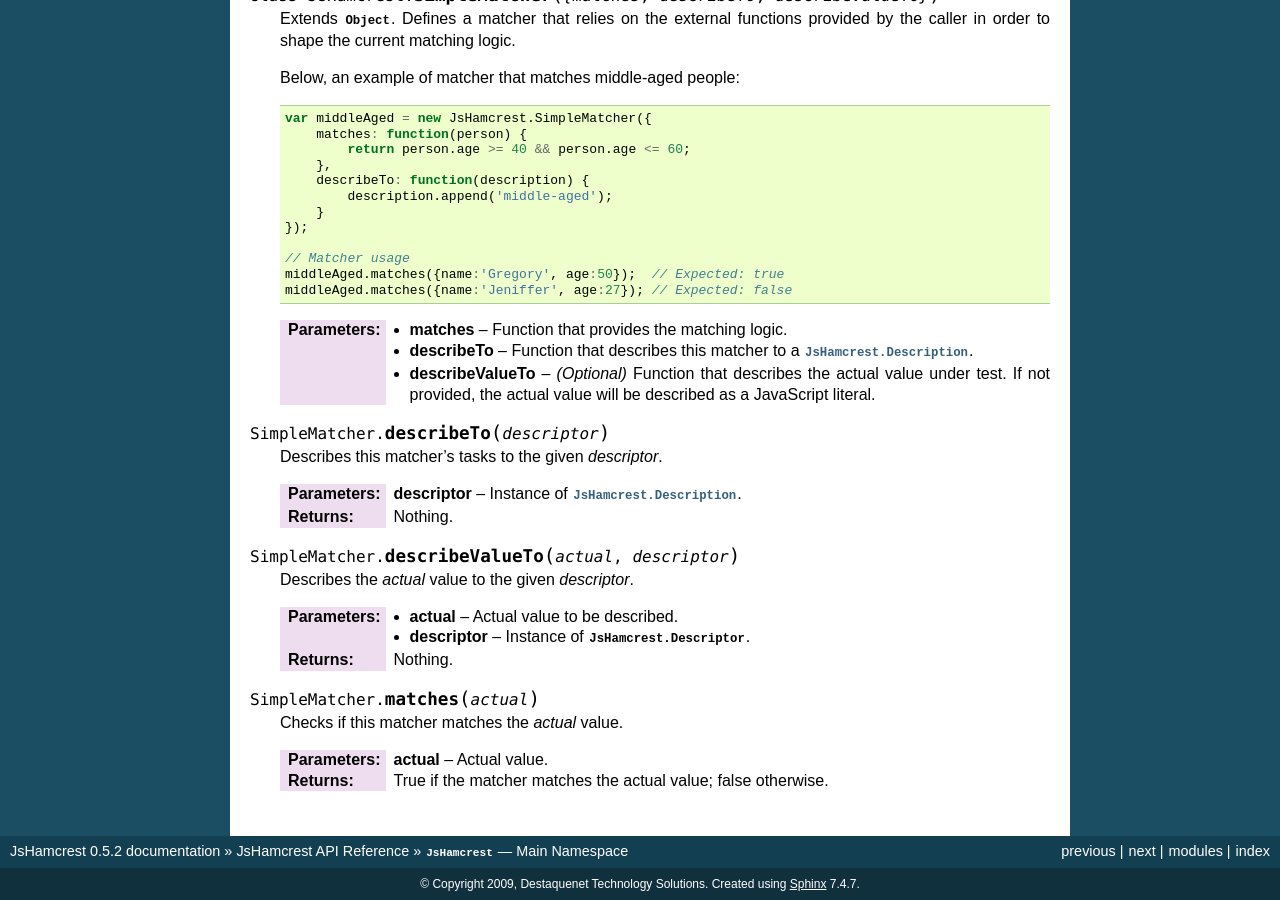
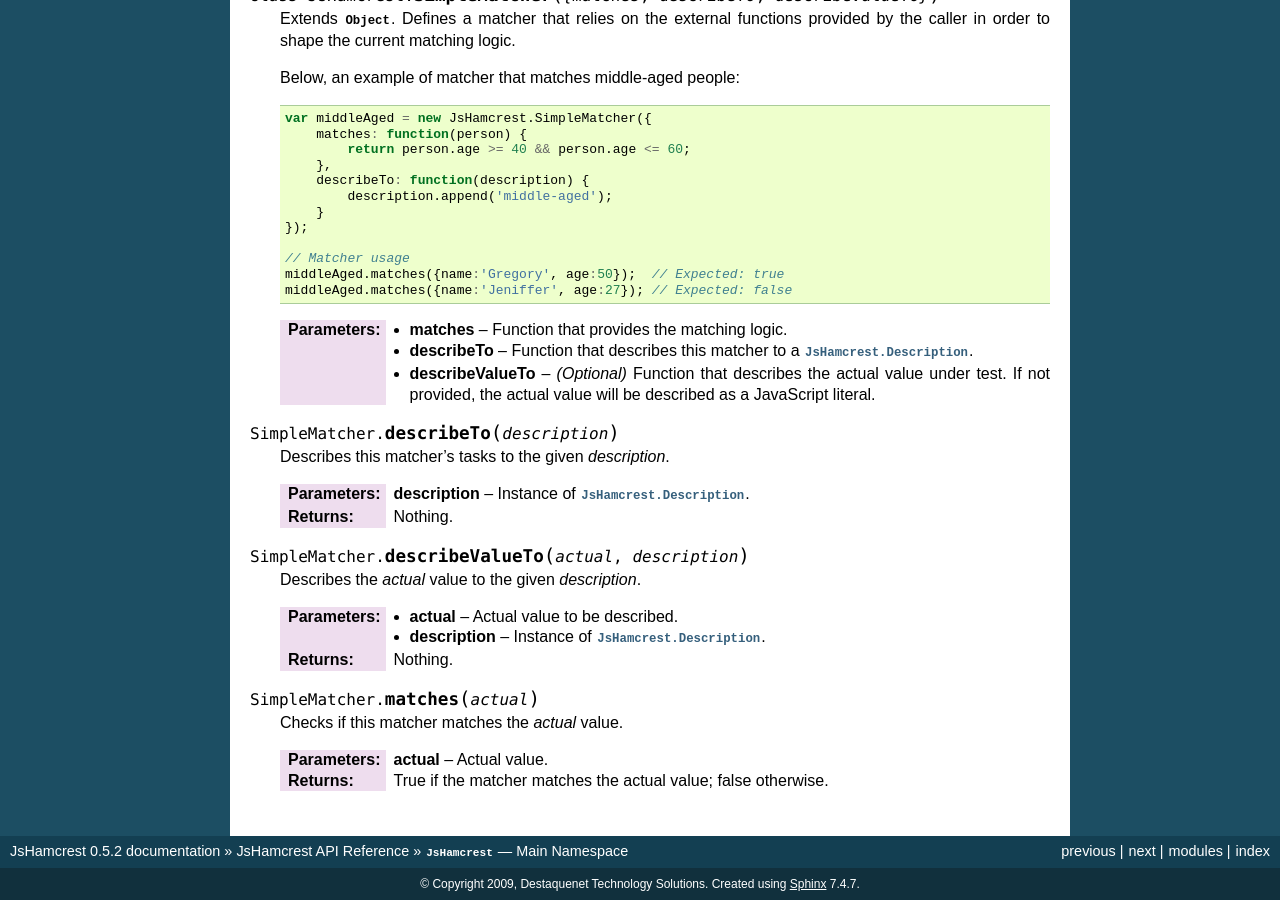
Before and after one commit to EleotleCram/jshamcrest, a Sphinx documentation site: the page built from doc/modules/jshamcrest.rst, in a window 1280 px wide and 900 px high, scrolled down 1768 px. Built offline with Sphinx 7.4.7, drawn with Linux system fonts in a browser that asks for light colours.

Commit message:
Fixed function parameter names and comments.

```diff
--- a/doc/modules/jshamcrest.rst
+++ b/doc/modules/jshamcrest.rst
@@ -143,20 +143,20 @@ Provides the main namespace, along with core abstractions.
                          described as a JavaScript literal.
 
 
-.. function:: SimpleMatcher.describeTo(descriptor)
+.. function:: SimpleMatcher.describeTo(description)
 
-   Describes this matcher's tasks to the given *descriptor*.
+   Describes this matcher's tasks to the given *description*.
 
-   :arg descriptor: Instance of :class:`JsHamcrest.Description`.
+   :arg description: Instance of :class:`JsHamcrest.Description`.
    :returns:        Nothing.
 
 
-.. function:: SimpleMatcher.describeValueTo(actual, descriptor)
+.. function:: SimpleMatcher.describeValueTo(actual, description)
 
-   Describes the *actual* value to the given *descriptor*.
+   Describes the *actual* value to the given *description*.
 
    :arg actual:     Actual value to be described.
-   :arg descriptor: Instance of :class:`JsHamcrest.Descriptor`.
+   :arg description: Instance of :class:`JsHamcrest.Description`.
    :returns:        Nothing.
 
 
```
Also changed, not shown: 1 other file.
